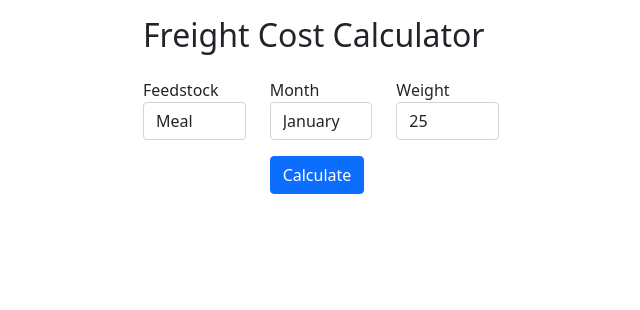
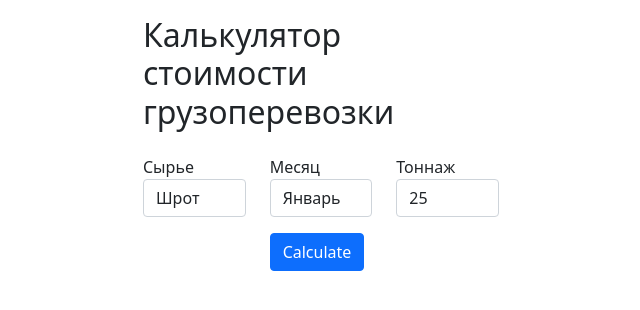
Before and after one commit to ivaxnenko/app-calculator, a PHP site: page / in a window 1280 px wide. Shown: the top 310 px of the page, without its empty margins (224-864 px from the left). Run offline with PHP 8.4, Linux system fonts and the light colour scheme.

Commit message:
изменен язык интерфеса на русский

```diff
--- a/app/config/config.php
+++ b/app/config/config.php
@@ -2,38 +2,38 @@
 
 $prices = [
 
-    "Meal" => [
-        "January" => [
+    "Шрот" => [
+        "Январь" => [
             25=>125,
             50=>145,
             75=>136,
             100=>138
         ],
-        "February" => [
+        "Февраль" => [
             25=>121,
             50=>118,
             75=>137,
             100=>142
         ],
-        "August" => [
+        "Август" => [
             25=>137,
             50=>119,
             75=>141,
             100=>117
         ],
-        "September" => [
+        "Сентябрь" => [
             25=>126,
             50=>121,
             75=>137,
             100=>124
         ],
-        "October" => [
+        "Октябрь" => [
             25=>124,
             50=>122,
             75=>131,
             100=>147
         ],
-        "November" => [
+        "Ноябрь" => [
             25=>128,
             50=>147,
             75=>143,
@@ -42,38 +42,38 @@ $prices = [
     ],
 
     //жмых
-    "Cake" => [
-        "January" => [
+    "Жмых" => [
+        "Январь" => [
             25=>121,
             50=>118,
             75=>137,
             100=>142
         ],
-        "February" => [
+        "Февраль" => [
             25=>137,
             50=>121,
             75=>124,
             100=>131
         ],
-        "August" => [
+        "Август" => [
             25=>124,
             50=>145,
             75=>136,
             100=>138
         ],
-        "September" => [
+        "Сентябрь" => [
             25=>137,
             50=>147,
             75=>143,
             100=>112
         ],
-        "October" => [
+        "Октябрь" => [
             25=>122,
             50=>143,
             75=>112,
             100=>117
         ],
-        "November" => [
+        "Ноябрь" => [
             25=>125,
             50=>145,
             75=>136,
@@ -82,38 +82,38 @@ $prices = [
     ],
 
     //соя
-    "Soy" => [
-        "January" => [
+    "Соя" => [
+        "Январь" => [
             25=>137,
             50=>147,
             75=>112,
             100=>122
         ],
-        "February" => [
+        "Февраль" => [
             25=>125,
             50=>145,
             75=>136,
             100=>138
         ],
-        "August" => [
+        "Август" => [
             25=>124,
             50=>145,
             75=>136,
             100=>138
         ],
-        "September" => [
+        "Сентябрь" => [
             25=>122,
             50=>143,
             75=>112,
             100=>117
         ],
-        "October" => [
+        "Октябрь" => [
             25=>137,
             50=>119,
             75=>141,
             100=>117
         ],
-        "November" => [
+        "Ноябрь" => [
             25=>121,
             50=>118,
             75=>137,
--- a/app/functions/helpers.php
+++ b/app/functions/helpers.php
@@ -33,7 +33,7 @@ function showPrice($prices) {
         $price = $prices[$_POST['month']][$_POST['weight']] * $_POST['weight'];
 
         $content = "<span class=\"border p-3 border-primary border-5 rounded-pill\">";
-        $content.= "Total price: {$price}";
+        $content.= "Цена составит: {$price}";
         $content.= "</span>";
 
         return $content;
--- a/public/index.php
+++ b/public/index.php
@@ -20,7 +20,7 @@ require __DIR__.'/../app/functions/helpers.php';
     <div class="container">
         <div class="row mb-3 mt-3">
             <div class="col-md-4 offset-md-3 h2">
-                Freight Cost Calculator
+                Калькулятор стоимости грузоперевозки
             </div>
         </div>
         <div class="row">
@@ -29,7 +29,7 @@ require __DIR__.'/../app/functions/helpers.php';
                     <div class="row">
                         <div class="col">
                             <div class="form-group">
-                                <label for="type">Feedstock</label>
+                                <label for="type">Сырье</label>
                                 <select class="form-control" id="type" name="type">
                                     <?php
                                     foreach ($prices as $key => $value)
@@ -40,10 +40,10 @@ require __DIR__.'/../app/functions/helpers.php';
                         </div>
                         <div class="col">
                             <div class="form-group">
-                                <label for="weight">Month</label>
+                                <label for="weight">Месяц</label>
                                 <select class="form-control" id="month" name="month">
                                 <?php
-                                    foreach ($prices["Meal"] as $key => $value)
+                                    foreach ($prices["Соя"] as $key => $value)
                                         echo "<option>{$key}</option>";
                                     ?>
                                 </select>
@@ -51,10 +51,10 @@ require __DIR__.'/../app/functions/helpers.php';
                         </div>
                         <div class="col">
                             <div class="form-group">
-                                <label for="month">Weight</label>
+                                <label for="month">Тоннаж</label>
                                 <select class="form-control" id="weight" name="weight">
                                 <?php
-                                    foreach ($prices["Meal"]["September"] as $key => $value)
+                                    foreach ($prices["Соя"]["Сентябрь"] as $key => $value)
                                         echo "<option>{$key}</option>";
                                     ?>
                                 </select>
```
